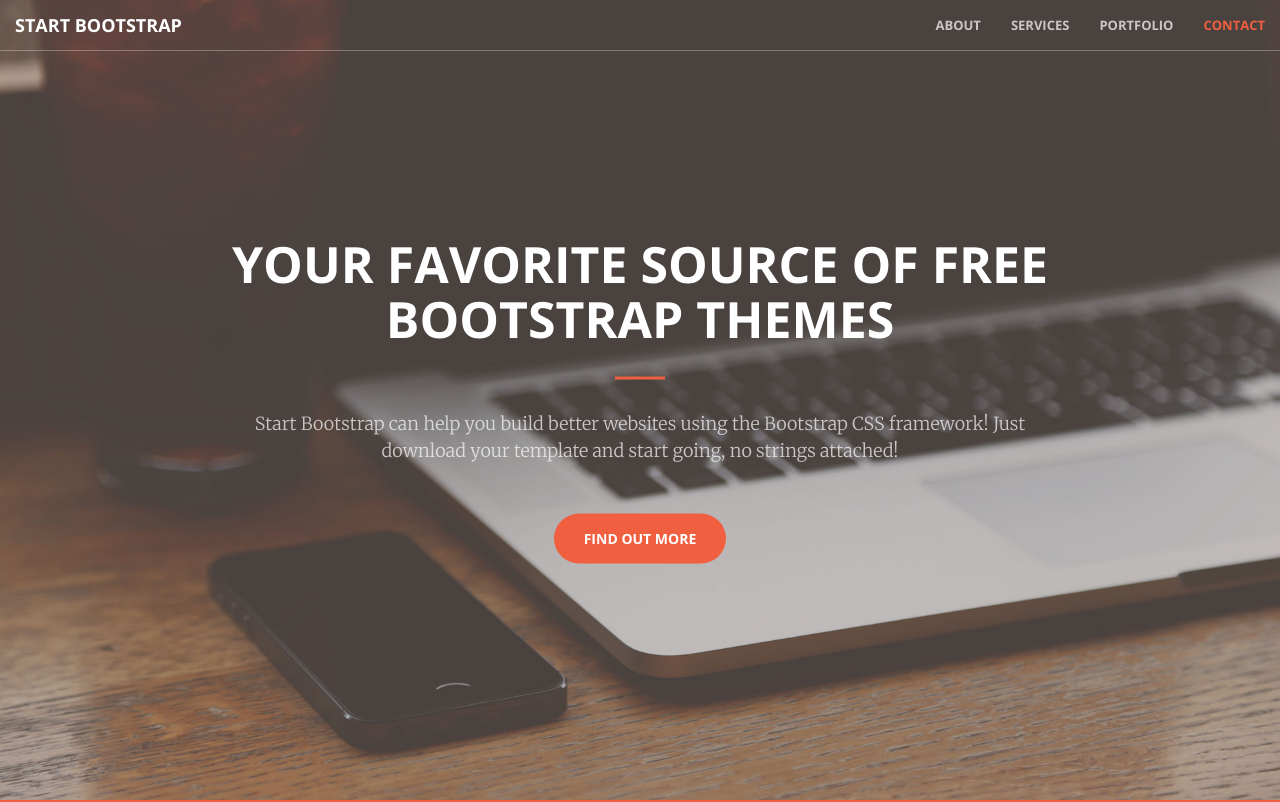
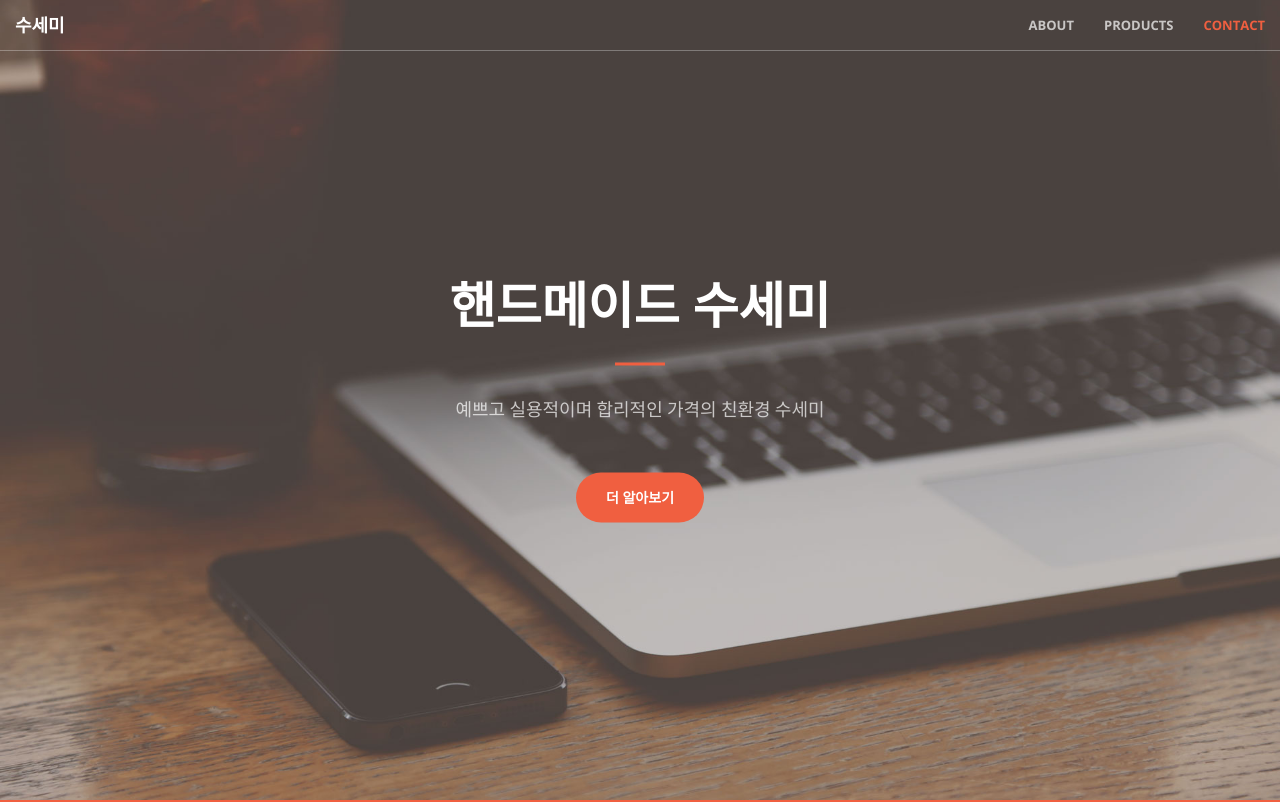
Before and after one commit to osmotically/soosaemi, a website: page index.html in a window 1280 px wide. Shown: the top 802 px of the page. Drawn offline with nearby package versions, Linux system fonts and the light colour scheme.

Commit message:
제품명변경

```diff
--- a/index.html
+++ b/index.html
@@ -9,7 +9,7 @@
     <meta name="description" content="">
     <meta name="author" content="">
 
-    <title>Creative - Start Bootstrap Theme</title>
+    <title>수세미</title>
 
     <!-- Bootstrap Core CSS -->
     <link href="vendor/bootstrap/css/bootstrap.min.css" rel="stylesheet">
@@ -43,7 +43,7 @@
                 <button type="button" class="navbar-toggle collapsed" data-toggle="collapse" data-target="#bs-example-navbar-collapse-1">
                     <span class="sr-only">Toggle navigation</span> Menu <i class="fa fa-bars"></i>
                 </button>
-                <a class="navbar-brand page-scroll" href="#page-top">Start Bootstrap</a>
+                <a class="navbar-brand page-scroll" href="#page-top">수세미</a>
             </div>
 
             <!-- Collect the nav links, forms, and other content for toggling -->
@@ -53,10 +53,7 @@
                         <a class="page-scroll" href="#about">About</a>
                     </li>
                     <li>
-                        <a class="page-scroll" href="#services">Services</a>
-                    </li>
-                    <li>
-                        <a class="page-scroll" href="#portfolio">Portfolio</a>
+                        <a class="page-scroll" href="#products">Products</a>
                     </li>
                     <li>
                         <a class="page-scroll" href="#contact">Contact</a>
@@ -71,10 +68,10 @@
     <header>
         <div class="header-content">
             <div class="header-content-inner">
-                <h1 id="homeHeading">Your Favorite Source of Free Bootstrap Themes</h1>
+                <h1 id="homeHeading">핸드메이드 수세미</h1>
                 <hr>
-                <p>Start Bootstrap can help you build better websites using the Bootstrap CSS framework! Just download your template and start going, no strings attached!</p>
-                <a href="#about" class="btn btn-primary btn-xl page-scroll">Find Out More</a>
+                <p>예쁘고 실용적이며 합리적인 가격의 친환경 수세미</p>
+                <a href="#about" class="btn btn-primary btn-xl page-scroll">더 알아보기</a>
             </div>
         </div>
     </header>
```
